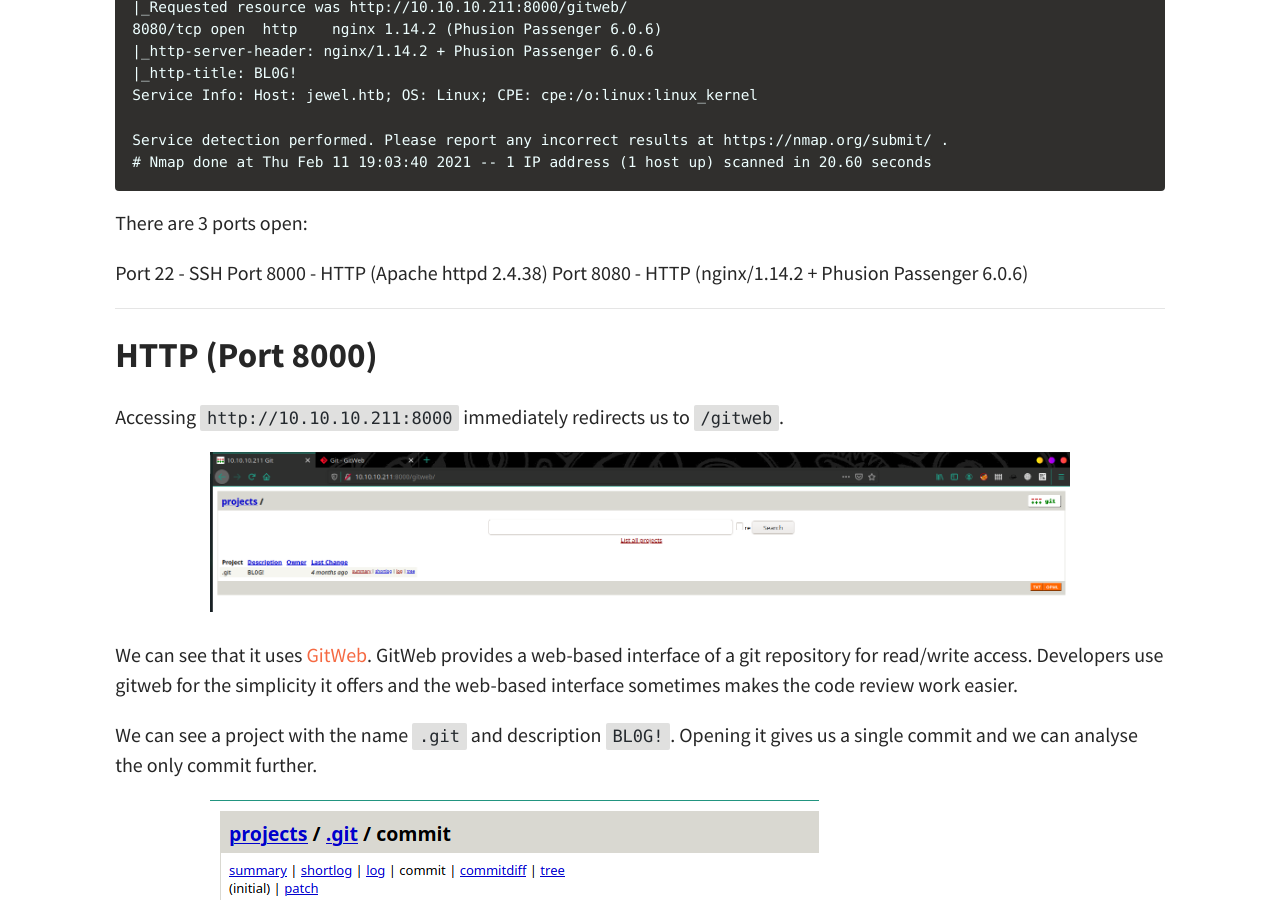
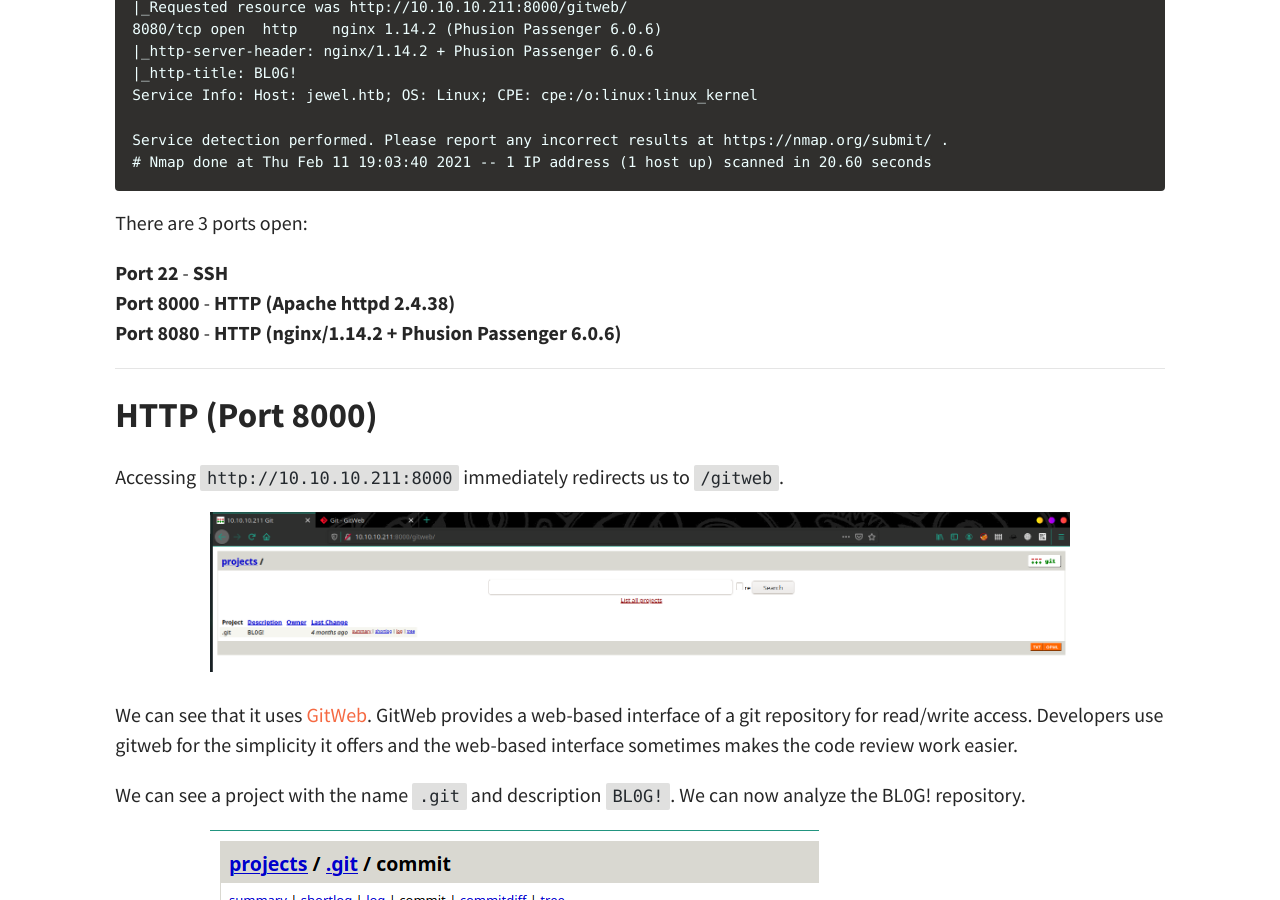
Before and after one commit to ritiksahni/blog-dev, a Jekyll site: the page built from _posts/2021-02-11-Jewel.md, in a window 1280 px wide and 900 px high, scrolled down 1632 px. Built offline with Jekyll 4.4.1, drawn with Linux system fonts in a browser that asks for light colours.

Commit message:
Fix typo - jewel

```diff
--- a/_posts/2021-02-11-Jewel.md
+++ b/_posts/2021-02-11-Jewel.md
@@ -54,9 +54,9 @@
 
 There are 3 ports open:
 
-Port 22 - SSH
-Port 8000 - HTTP (Apache httpd 2.4.38)
-Port 8080 - HTTP (nginx/1.14.2 + Phusion Passenger 6.0.6)
+__Port 22__ - __SSH__
+__Port 8000__ - __HTTP (Apache httpd 2.4.38)__
+__Port 8080__ - __HTTP (nginx/1.14.2 + Phusion Passenger 6.0.6)__
 
 ---
 
@@ -68,7 +68,7 @@
 
 We can see that it uses [GitWeb](https://git-scm.com/book/en/v2/Git-on-the-Server-GitWeb). GitWeb provides a web-based interface of a git repository for read/write access. Developers use gitweb for the simplicity it offers and the web-based interface sometimes makes the code review work easier.
 
-We can see a project with the name `.git` and description `BL0G!`. Opening it gives us a single commit and we can analyse the only commit further.
+We can see a project with the name `.git` and description `BL0G!`. We can now analyze the BL0G! repository.
 
 ![port8000-git](assets/img/posts/jewel-htb/port8000-gitrepo.png)
 
```
